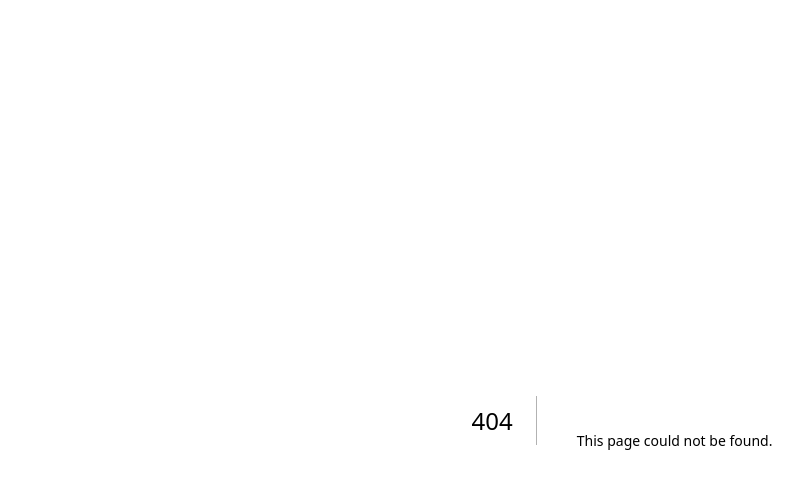
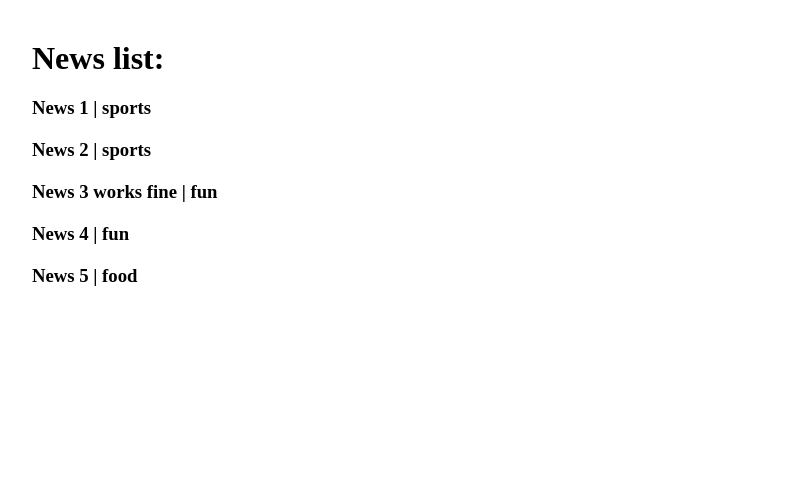
Before and after one commit to mentorvikash/nextjs-domo-youtube, a Next.js app: page /news in a window 1280 px wide. Before the commit this address had no page. Shown: the top 488 px of the page, without its empty margins (8-811 px from the left). Built offline with nearby package versions, Linux system fonts and the light colour scheme; data requests are answered from the project's data file.

Commit message:
server side rendering with news section

```diff
--- a/db.json
+++ b/db.json
@@ -1,4 +1,36 @@
 {
+  "news": [
+    {
+      "id": 1,
+      "title": "News 1",
+      "category": "sports",
+      "description": "This is description about News 1"
+    },
+    {
+      "id": 2,
+      "title": "News 2",
+      "category": "sports",
+      "description": "This is description about News 2"
+    },
+    {
+      "id": 3,
+      "title": "News 3 works fine",
+      "category": "fun",
+      "description": "This is description about News 3"
+    },
+    {
+      "id": 4,
+      "title": "News 4",
+      "category": "fun",
+      "description": "This is description about News 4"
+    },
+    {
+      "id": 5,
+      "title": "News 5",
+      "category": "food",
+      "description": "This is description about News 5"
+    }
+  ],
   "products": [
     {
       "id": 1,
--- /dev/null
+++ b/pages/news/index.js
@@ -0,0 +1,30 @@
+import React from 'react'
+
+function NewsList({ newslist }) {
+
+
+    return (
+        <>
+            <h1>News list: </h1>
+            {
+                newslist.map(news => <>
+                    <h3>{news.title} | {news.category}</h3>
+                </>)
+            }
+        </>
+    )
+}
+
+export default NewsList
+
+
+export const getServerSideProps = async () => {
+    const data = await fetch("http://localhost:4000/news");
+    const newslist = await data.json();
+
+    return {
+        props: {
+            newslist: newslist
+        }
+    }
+}
```
Also changed, not shown: pages/news/[category].js (added, +36 -0 lines), pages/about.jsx (line endings or trailing spaces).
